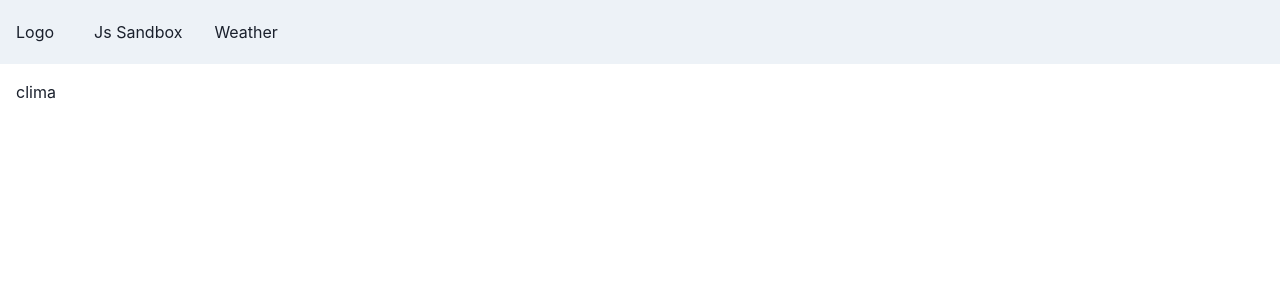
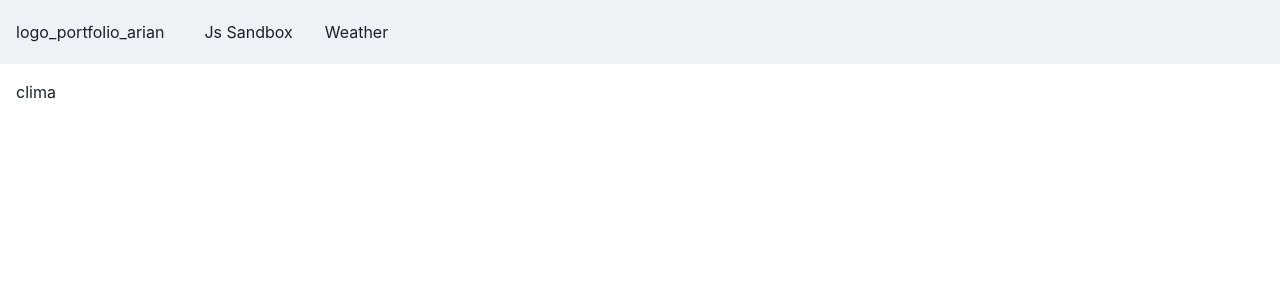
Before and after one commit to sArianV/Portfolio_Villarreal, a React (Create React App) app: page /weather in a window 1280 px wide. Shown: the top 300 px of the page. Built offline with nearby package versions, Linux system fonts and the light colour scheme.

Commit message:
cambios layout

```diff
--- a/package.json
+++ b/package.json
@@ -1,5 +1,5 @@
 {
-  "name": "my-app",
+  "name": "my-portfolio",
   "version": "0.1.0",
   "private": true,
   "dependencies": {
--- a/src/App.js
+++ b/src/App.js
@@ -1,6 +1,6 @@
 import * as React from 'react'
 import { extendTheme, ChakraProvider } from '@chakra-ui/react'
-import Routes from "./layout/Routes.js"
+import Routes from "./routes/Routes.js"
 const colors = {
   brand: {
     900: '#1a365d',
--- a/src/layout/Layout.js
+++ b/src/layout/Layout.js
@@ -18,7 +18,7 @@ import {
 } from '@chakra-ui/react';
 import { HamburgerIcon, CloseIcon } from '@chakra-ui/icons';
 import { Links } from './links';
-import Routes from "./Routes"
+import Routes from "../routes/Routes"
 import { useNavigate } from 'react-router-dom';
 import NavLink from './NavLink';
 
@@ -44,8 +44,11 @@ const Layout = ({ children }) => {
                     <HStack spacing={8} alignItems={'center'}>
                         <Box
                             onClick={handleClickLogo}
+                            style={{
+                                cursor: 'pointer'
+                            }}
                         >
-                            Logo
+                            logo_portfolio_arian
                         </Box>
                         <HStack
                             as={'nav'}
--- a/src/layout/Routes.js
+++ b/src/routes/Routes.js
@@ -4,7 +4,7 @@ import {
     Routes,
     Route
 } from "react-router-dom";
-import Layout from './Layout';
+import Layout from '../layout/Layout';
 
 function Rutas() {
     return (
```
